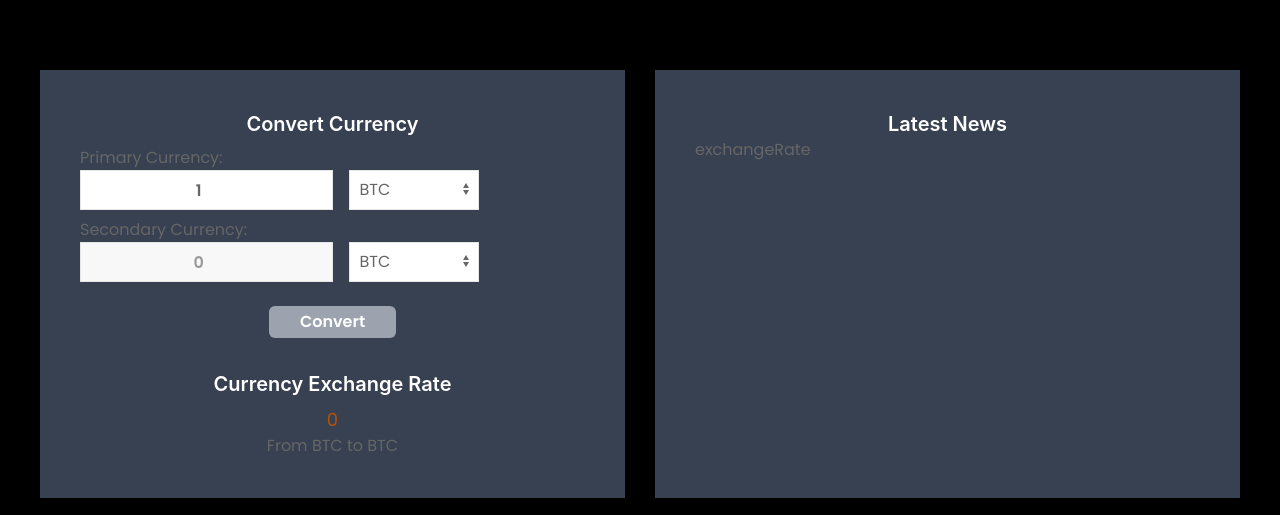
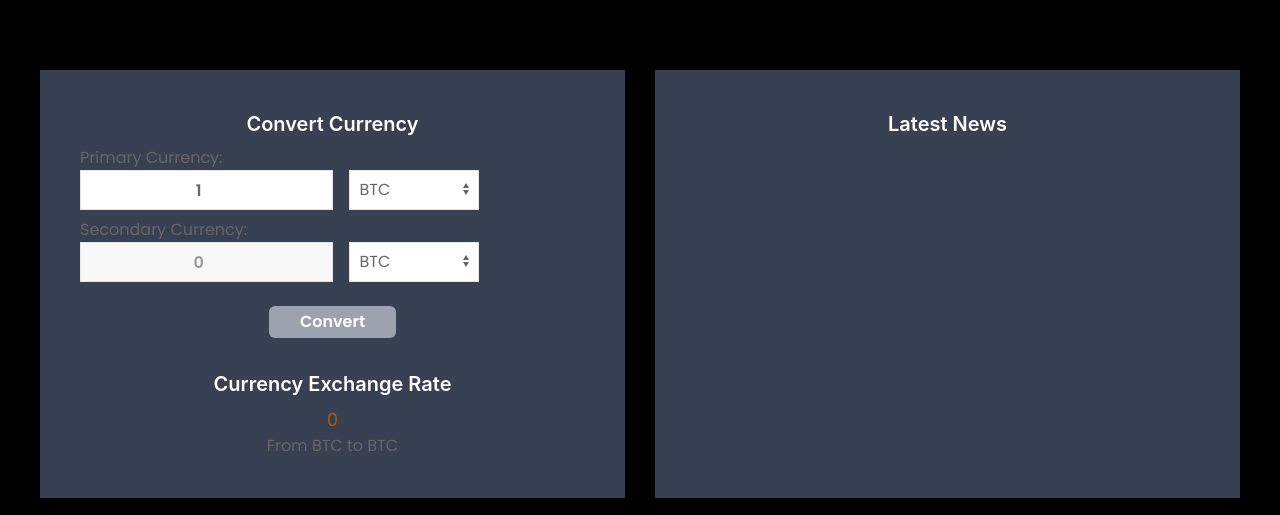
Before and after one commit to JaySwithin/crypto-web, a React (Create React App) app: page / in a window 1280 px wide. Shown: the part 346-861 px from the top of the page. Built offline with nearby package versions, Linux system fonts and the light colour scheme; the HTML template or start-up script is replaced by a standard one.

Commit message:
Done with currency conversion

```diff
--- a/src/components/Display.js
+++ b/src/components/Display.js
@@ -1,5 +1,6 @@
 import React from 'react';
 import { useState } from 'react';
+import { useEffect } from 'react'
 import axios from 'axios';
 
 function Display() {
@@ -158,7 +159,7 @@ function Display() {
             <div uk-scrollspy="cls: uk-animation-slide-right; repeat: true">
               <div className="uk-card uk-card-body uk-card-padding-responsive uk-card-default mt-2 bg-gray-700">
                 <h3 className="text-center text-xl font-semibold text-white">Latest News</h3>
-                exchangeRate
+
               </div>
             </div>
           </div>
```
